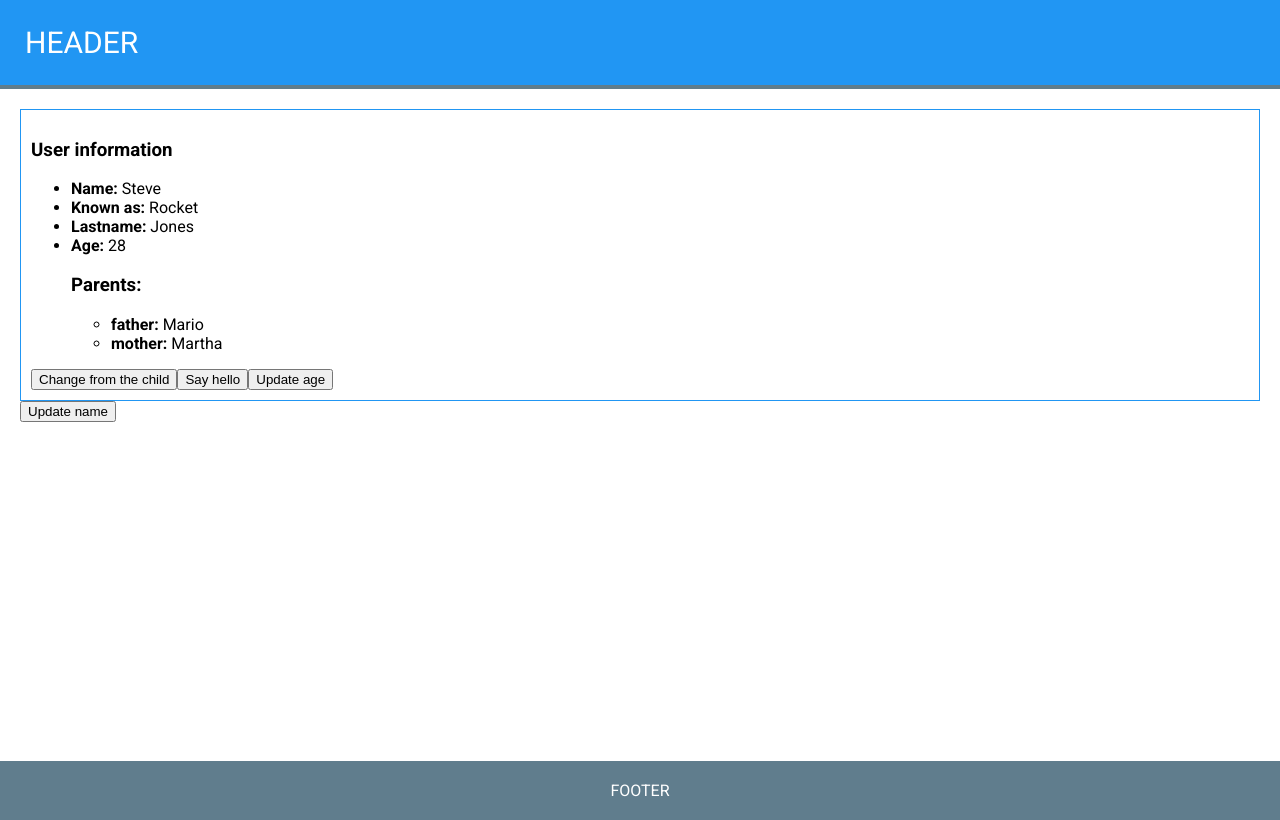
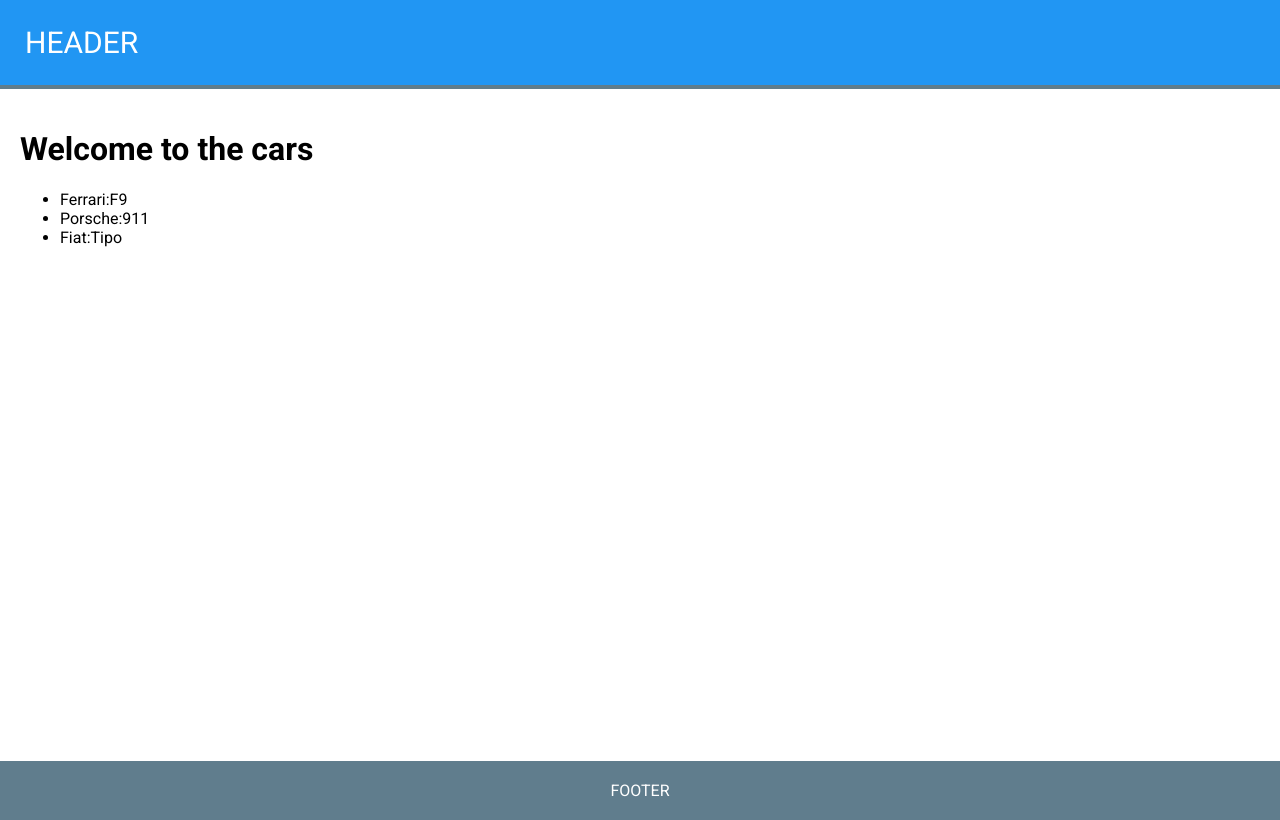
Before and after one commit to cbsajan/Vue-Comp-2022, a Vue app: page / in a window 1280 px wide. Built offline with nearby package versions, Linux system fonts and the light colour scheme.

Commit message:
Updated More Files

```diff
--- a/jsconfig.json
+++ b/jsconfig.json
@@ -9,7 +9,7 @@
         "src/*"
       ]
     },
-
+    "jsx": "preserve",
     "lib": [
       "esnext",
       "dom",
--- a/src/App.vue
+++ b/src/App.vue
@@ -2,50 +2,30 @@
     <div>
         <app-header></app-header>
             <div class="container">
-                <comp-user-profile
-                    :alsoKnowAs="name"
-                    :userLastname="lastname"
-                    :userAge="age"
-                    :userParents="parents"
-                    @update-lastname="lastname = $event"
-                    @say-hello="alertHello"
-                    :updateAge="updateAge"
-                ></comp-user-profile>
-                <button @click="updateName">Update name</button>
+                <comp-cars :cars="cars"></comp-cars>
             </div>
         <app-footer></app-footer>
     </div>
 </template>
 
 <script>
-    import compUserProfile from './components/User/Profile-Comp.vue';
+    import compCars from './components/Cars/Cars-Main.vue';
     export default {
         components:{
-            compUserProfile
+            compCars
         },
         data(){
             return {
-                name: 'Rocket',
-                lastname:'Jones',
-                age:'28',
-                parents:{
-                    father:'Mario',
-                    mother:'Martha'
-                }
+                cars:[
+                    {model:'F9',brand:'Ferrari'},
+                    {model:'911',brand:'Porsche'},
+                    {model:'Tipo',brand:'Fiat'}
+                ]
             }
         },
         methods:{
-            updateName(){
-                this.name ='Mike'
-            },
-            alertHello(){
-                alert('HELLO!!')
-            },
-            updateAge(value){
-                this.age = value
-            }
+
         }
-
     }
 </script>
 
--- /dev/null
+++ b/src/components/Cars/Cars-Main.vue
@@ -0,0 +1,23 @@
+<template>
+<div>
+    <h1>Welcome to the cars</h1>
+    <div>
+        <list-cars :cars="cars"></list-cars>
+    </div>
+</div>
+</template>
+
+<script>
+import listCars from './List-Cars';
+export default {
+    props:['cars'],
+    components:{
+        listCars
+    },
+    data(){
+        return{
+
+        }
+    }
+}
+</script>
--- /dev/null
+++ b/src/components/Cars/List-Cars.vue
@@ -0,0 +1,21 @@
+<template>
+     <div>
+        <ul>
+            <li v-for="car in cars" :key="car.model">
+                <span>{{ car.brand}}</span>:{{car.model }}
+            </li>
+        </ul>
+    </div>
+</template>
+<script>
+
+export default {
+    props:['cars'],
+
+    data(){
+        return{
+
+        }
+    }
+}
+</script>
--- a/vue.config.js
+++ b/vue.config.js
@@ -1,4 +1,5 @@
 const { defineConfig } = require('@vue/cli-service')
 module.exports = defineConfig({
-  transpileDependencies: true
+  transpileDependencies: true,
+  experimentalDisableTemplateSupport:true
 })
```
Also changed, not shown: src/App-1.vue (added, +63 -0 lines).
